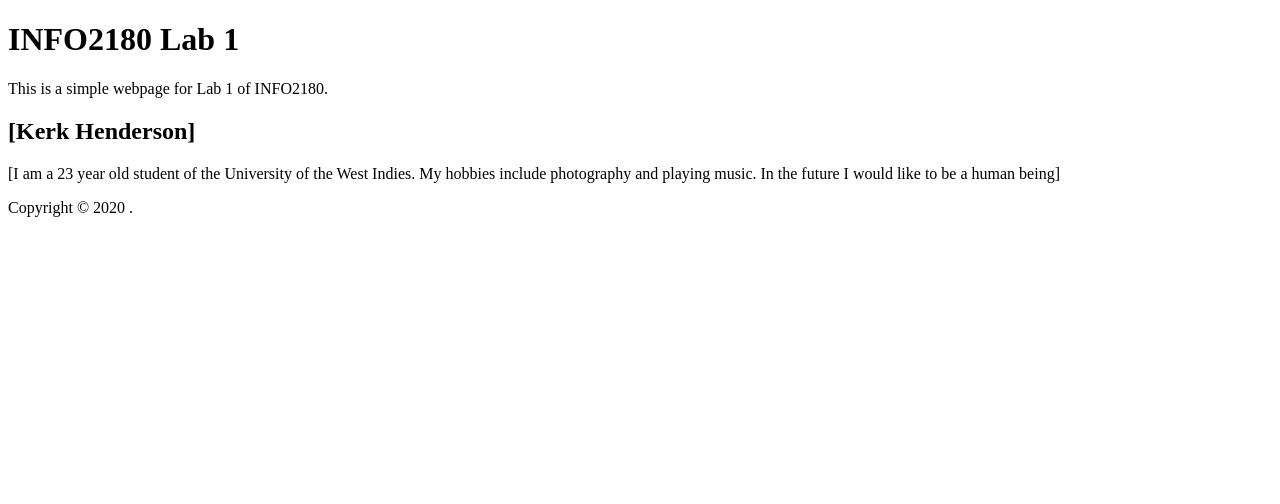
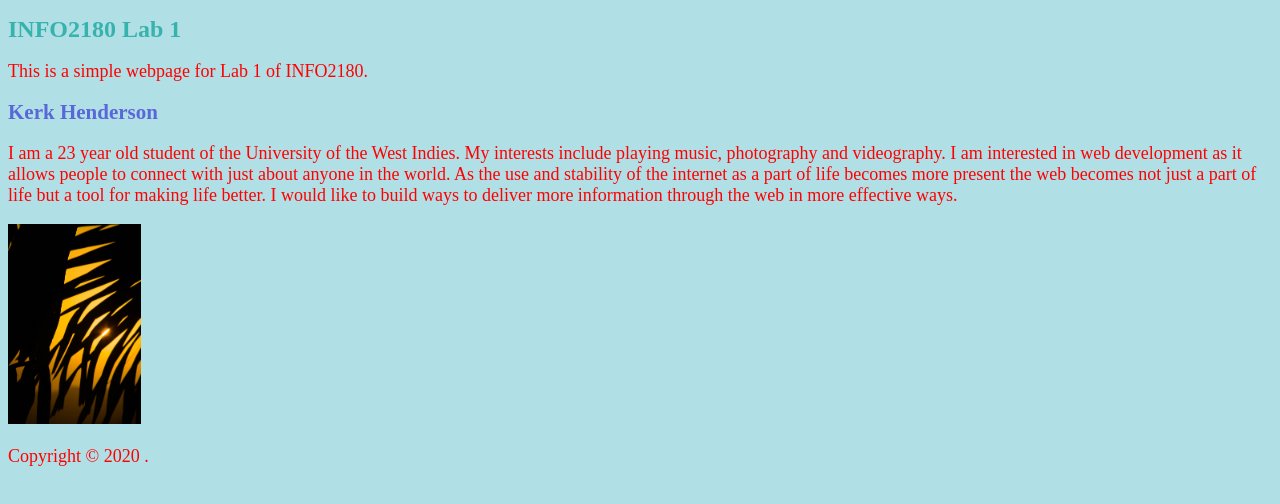
Before and after one commit to BrickWhell/info2180-lab1, a plain HTML site: page index.html in a window 1280 px wide. Drawn offline with Linux system fonts and the light colour scheme.

Commit message:
did this is the completed version

```diff
--- a/index.html
+++ b/index.html
@@ -1,19 +1,27 @@
 <!DOCTYPE html>
 <html lang="en">
 <head>
+    <link rel="stylesheet" href="styles.css">
     <meta charset="UTF-8">
     <meta name="viewport" content="width=devicewidth, initial-scale=1.0">
     <meta http-equiv="X-UA-Compatible" content="ie=edge">
     <title>INFO2180 Lab 1</title>
 </head>
+
 <body>
  <header>
      <h1>INFO2180 Lab 1</h1>
      <p>This is a simple webpage for Lab 1 of INFO2180.</p>
  </header>
  <main>
- <h2>[Kerk Henderson]</h2>
- <p>[I am a 23 year old student of the University of the West Indies. My hobbies include photography and playing music. In the future I would like to be a human being]</p>
+ <h2>Kerk Henderson</h2>
+ <p>
+     I am a 23 year old student of the University of the West Indies. My interests include playing music, photography and videography.
+     I am interested in web development as it allows people to connect with just about anyone in the world. As the use and stability of the internet as a part of life becomes more present
+     the web becomes not just a part of life but a tool for making life better. I would like to build ways to deliver more information through the web in more effective ways.
+ </p>
+<img src="SunsetAtSunnySide.jpg" alt="SunsetAtSunnySide" width = "132.5" height="200">
+
  </main>
  <footer>
  <p>Copyright &copy; 2020 <Kerk Henderson>.</p>
--- /dev/null
+++ b/styles.css
@@ -0,0 +1,19 @@
+
+body {
+    background-color: powderblue;
+  }
+  h1 {
+    color: #38B2AC;
+    font-size: 24px;
+
+  }
+
+  h2 {
+    color: #5A67D8;
+    font-size: 21px;
+  }
+
+  p {
+    color: red;
+    font-size: 18px;
+  }
```
Also changed, not shown: SunsetAtSunnySide.jpg (added).
